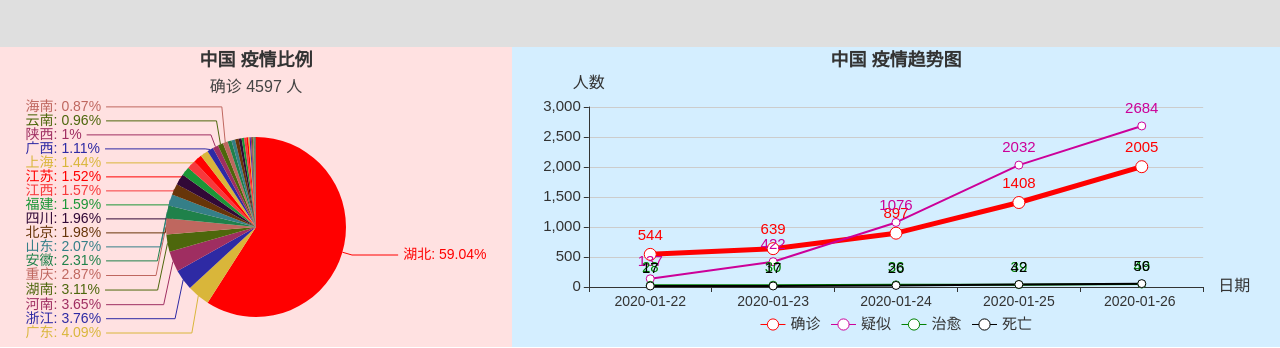
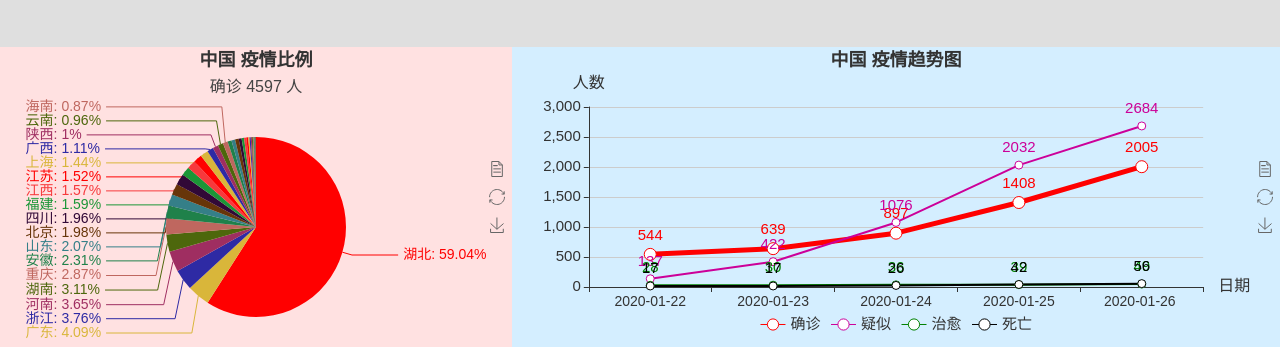
Before and after one commit to hexid26/2019nCoV, a plain HTML site: page www-echarts/index.html in a window 1280 px wide. Shown: the part 553-901 px from the top of the page. Drawn offline with Linux system fonts and the light colour scheme; some packages are replaced by stand-ins of ours; a script that the page names is missing.

Commit message:
所有图添加 toolbox

```diff
--- a/www-echarts/index.html
+++ b/www-echarts/index.html
@@ -396,6 +396,17 @@
             position: ["55%", "30%"],
             formatter: "{b}：{c}（{d}%）"
           },
+          toolbox: {
+            show: true,
+            orient: "vertical",
+            left: "right",
+            top: "center",
+            feature: {
+              dataView: { readOnly: false },
+              restore: {},
+              saveAsImage: {}
+            }
+          },
           label: {
             formatter: "{b}: {d}%",
             fontSize: 14
@@ -565,6 +576,17 @@
             trigger: "axis",
             showContent: true
           },
+          toolbox: {
+            show: true,
+            orient: "vertical",
+            left: "right",
+            top: "center",
+            feature: {
+              dataView: { readOnly: false },
+              restore: {},
+              saveAsImage: {}
+            }
+          },
           dataset: {
             // source: dataset_example
             source: []
```
